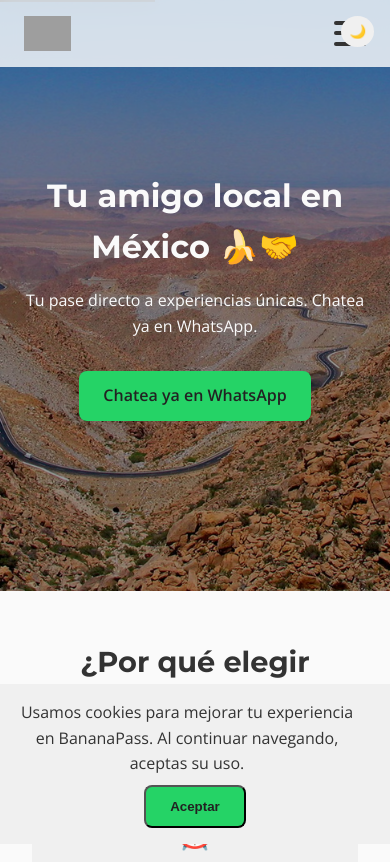
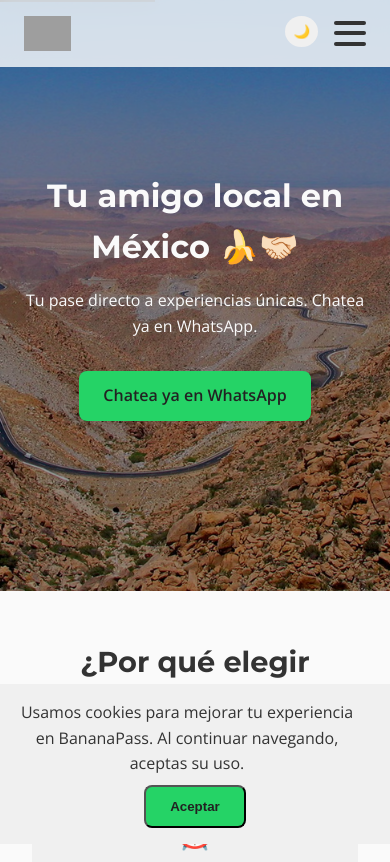
Before and after one commit to bananapass-dev/bananapass-clean, a plain HTML site: page index.html in a window 390 px wide. Shown: the top 862 px of the page. Drawn offline with nearby package versions, Linux system fonts and the light colour scheme; no server answers; grey boxes are pictures that could not be loaded; files whose address does not match are found by name.

Commit message:
Update index.html

```diff
--- a/index.html
+++ b/index.html
@@ -119,7 +119,9 @@
         flex-direction: column;
         justify-content: space-around;
         width: 2rem; height: 2rem;
-        background: transparent; border: none; cursor: pointer; padding: 0; z-index: 1002; /* Encima del menú móvil */
+        background: transparent; border: none; cursor: pointer; padding: 0;
+        z-index: 1002; /* Encima del menú móvil y del theme-toggle si se superponen */
+        position: relative; /* Para controlar z-index correctamente */
     }
     .nav-toggle span {
         width: 2rem; height: 0.25rem; background: var(--text); border-radius: 10px;
@@ -169,18 +171,35 @@
         opacity: 0.9;
     }
 
+    /* UI Elements: Theme Toggle */
+    #theme-toggle{
+        position:fixed;
+        top:1rem;
+        right:1rem; /* Posición original para desktop */
+        background:var(--gray);
+        border:none;
+        padding:.5rem;
+        border-radius:50%;
+        cursor:pointer;
+        z-index:1001; /* Por debajo del nav-toggle en móvil si se superponen */
+        transition:background var(--transition), right var(--transition);
+    }
+    #theme-toggle:hover{background:var(--yellow);}
+
 
     @media(max-width:1023px){
         .nav-links { display: none; } /* Ocultar links de escritorio */
         .nav-cta { display: none; } /* Ocultar CTA de escritorio (está en menú móvil) */
         .nav-toggle { display: flex; } /* Mostrar hamburguesa */
         .nav-links-mobile { display: flex; } /* Permitir que JS lo maneje, pero flex para contenido */
+
+        /* AJUSTE PARA EL ICONO DE TEMA EN MÓVIL */
+        #theme-toggle {
+            right: 4.5rem; /* Mueve el icono de tema a la izquierda del icono de menú */
+            /* Ajusta este valor según el tamaño de tu icono de menú y el padding */
+        }
     }
 
-
-    /* UI Elements: Theme Toggle */
-    #theme-toggle{position:fixed;top:1rem;right:1rem;background:var(--gray);border:none;padding:.5rem;border-radius:50%;cursor:pointer;z-index:1001;transition:background var(--transition);}
-    #theme-toggle:hover{background:var(--yellow);}
 
     /* Hero Section */
     #hero{min-height:80vh;background:url('assets/hero.jpg')center/cover fixed;display:flex;align-items:center;justify-content:center;position:relative;color:var(--light);text-align:center;padding: 2rem 1rem;}
@@ -342,8 +361,7 @@
   <main id="main-content">
     <header id="hero">
       <div class="content reveal">
-        <h1>Tu amigo local en México 🍌🤝</h1>
-        <p>Tu pase directo a experiencias únicas. Chatea ya en WhatsApp.</p>
+        <h1>Tu amigo local en México 🍌🤝🏻</h1> <p>Tu pase directo a experiencias únicas. Chatea ya en WhatsApp.</p>
         <a href="https://wa.me/525543800343" class="btn btn-primary" target="_blank" rel="noopener noreferrer">Chatea ya en WhatsApp</a>
       </div>
     </header>
@@ -611,7 +629,7 @@
 
     // Theme Toggle
     const themeToggleBtn = document.getElementById('theme-toggle');
-    const rootHtml = document.documentElement;
+    const rootHtml = document.documentElement; // Cambiado de document.body a document.documentElement para data-theme
     if (themeToggleBtn && rootHtml) {
         const savedTheme = localStorage.getItem('theme');
         if (savedTheme) {
@@ -751,11 +769,11 @@
 
             // Si quieres que solo un FAQ esté abierto a la vez, descomenta lo siguiente:
             // document.querySelectorAll('.faq-item.active').forEach(openItem => {
-            //    if (openItem !== faqItem) {
-            //        openItem.classList.remove('active');
-            //        openItem.querySelector('.faq-question').setAttribute('aria-expanded', 'false');
-            //        openItem.querySelector('.faq-answer').style.maxHeight = null;
-            //    }
+            //   if (openItem !== faqItem) {
+            //     openItem.classList.remove('active');
+            //     openItem.querySelector('.faq-question').setAttribute('aria-expanded', 'false');
+            //     openItem.querySelector('.faq-answer').style.maxHeight = null;
+            //   }
             // });
 
             faqItem.classList.toggle('active');
```
